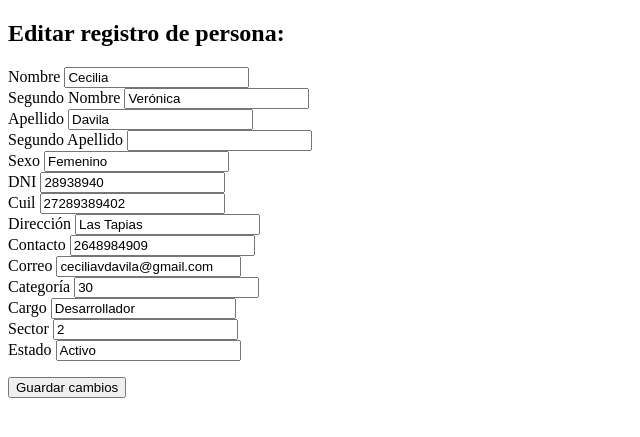
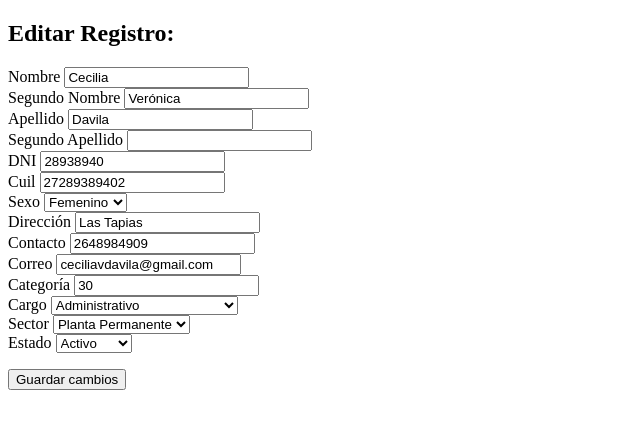
Before and after one commit to Romi1189/pro_muni, a PHP site: page /login/AdminLTE-3.2.0/editper.php?id=10 in a window 1280 px wide. Shown: the top 437 px of the page, without its empty margins (0-640 px from the left). Run offline with PHP 8.4, Linux system fonts and the light colour scheme; data comes from the database, SQL or seed files in the repository.

Commit message:
modificacion editper

```diff
--- a/login/AdminLTE-3.2.0/editper.php
+++ b/login/AdminLTE-3.2.0/editper.php
@@ -70,48 +70,102 @@
 </head>
 
 <body>
-
     <?php
         $query  = "SELECT * FROM persona WHERE id_persona= '$id_per'";
         $result  = mysqli_query($conn, $query);
         while ($row = mysqli_fetch_assoc($result)) {
     ?>
-                    <h2>Editar registro de persona:</h2>
 
-                    <form action="" method="POST">
+<h2 class="display-5 text-primary text-center">Editar Registro:</h2>
 
+        <div class="container">
+            <form action="<?php echo $_SERVER['PHP_SELF'];?>"method="POST">
+            <div class="row g-3 mt-3 ">
+	            <div class="col-6">
                 <label>Nombre</label>
-                        <input type="text" name="nombre1" value="<?php echo $row['nombre1']; ?>"><br>
+                <input type="text" name="nombre1" value="<?php echo $row['nombre1']; ?>">
+            </div>
+
+	        <div class="col-6">
                 <label> Segundo Nombre</label>
-                        <input type="text" name="nombre2" value="<?php echo $row['nombre2']; ?>"><br>
+                <input type="text" name="nombre2" value="<?php echo $row['nombre2']; ?>">
+            </div>
+            <div class="col-6">
                 <label>Apellido</label>
-                        <input type="text" name="apellido1" value="<?php echo $row['apellido1']; ?>"><br>
+                <input type="text" name="apellido1" value="<?php echo $row['apellido1']; ?>">
+            </div>
+            <div class="col-6">
                 <label>Segundo Apellido</label>
-                        <input type="text" name="apellido2" value="<?php echo $row['apellido2']; ?>"><br>
+                <input type="text" name="apellido2" value="<?php echo $row['apellido2']; ?>">
+            </div>
+            <div class="col-6">
+                <label>DNI</label>
+                <input type="numero" name="dni" value="<?php echo $row['dni']; ?>">
+            </div>
+            <div class="col-6">
+                <label>Cuil</label>
+                <input type="numero" name="cuil" value="<?php echo $row['cuil']; ?>">
+            </div>
+            <div class="col-6">
                 <label>Sexo</label>
-                        <input type="text" name="sexo" value="<?php echo $row['sexo']; ?>"><br>
-                    <label>DNI</label>
-                        <input type="numero" name="dni" value="<?php echo $row['dni']; ?>"><br>
-                    <label>Cuil</label>
-                        <input type="numero" name="cuil" value="<?php echo $row['cuil']; ?>"><br>
+                <select name="sexo" id="sexo" class="form-control">
+                    <option value="femenino">Femenino</option>
+                    <option value="masculino">Masculino</option>
+                    <option value="otros">Otros</option>
+                </select>
+            </div>
+            <div class="col-6">
                 <label>Dirección</label>
-                        <input type="text" name="direccion" value="<?php echo $row['direccion']; ?>"><br>
+                <input type="text" name="direccion" value="<?php echo $row['direccion']; ?>">
+            </div>
+            <div class="col-6">
             <label>Contacto</label>
-                        <input type="numero" name="contacto" value="<?php echo $row['contacto']; ?>"><br>
+            <input type="numero" name="contacto" value="<?php echo $row['contacto']; ?>">
+            </div>
+            <div class="col-6">
             <label>Correo</label>
-                        <input type="text" name="correo" value="<?php echo $row['correo']; ?>"><br>
+            <input type="text" name="correo" value="<?php echo $row['correo']; ?>">
+            </div>
+            <div class="col-6">
             <label>Categoría</label>
-                        <input type="numero" name="categoria" value="<?php echo $row['categoria']; ?>"><br>
+            <input type="numero" name="categoria" value="<?php echo $row['categoria']; ?>">
+            </div>
+            <div class="col-6">
             <label>Cargo</label>
-                        <input type="text" name="cargo" value="<?php echo $row['cargo']; ?>"><br>
+            <select name="cargo" id="cargo" class="form-control">
+                <option value="administrativo">Administrativo</option>
+                <option value="ordenanza">Ordenanza</option>
+                <option value="obrero">Obrero</option>
+                <option value="capgen">Capataz General</option>
+                <option value="concejal">Concejal</option>
+                <option value="seccondel">Secretario Con. Deliberante</option>
+                <option value="intendente">Intendente</option>
+
+            </select><br>
+            </div>
+            <div class="col-6">
             <label>Sector</label>
-                        <input type="numero" name="sector" value="<?php echo $row['sector']; ?>"><br>
+            <select name="sector" id="sector" class="form-control">
+                <option value="femenino">Planta Permanente</option>
+                <option value="masculino">Contratado</option>
+            </select>
+            </div>
+            <div class="col-6">
             <label>Estado</label>
-                        <input type="text" name="persona_estado" value="<?php echo $row['persona_estado']; ?>"><br>
+            <select name="estado" id="estado" class="form-control">
+                <option value="activo">Activo</option>
+                <option value="jubilado">Jubilado</option>
+                <option value="fallecido">Fallecido</option>
+            </select>
+            <br>
+            </div>
             <p></p>
+            <div class="col-12">
+                <button class="btn btn-success btn-block" type="submit" name="submit"  href="login/AdminLTE-3.2.0/index1.php">Guardar cambios</button>
+            </div>
+            </form>
 
-                        <button type="submit" name="submit"  href="login/AdminLTE-3.2.0/index1.php">Guardar cambios</button>
-                    </form><p>
+        </div>
 
                     <h2> <span><?php echo $msg; ?></span></h2>
                 <?php
```
Lines whose indentation alone changed are shown as unchanged.
